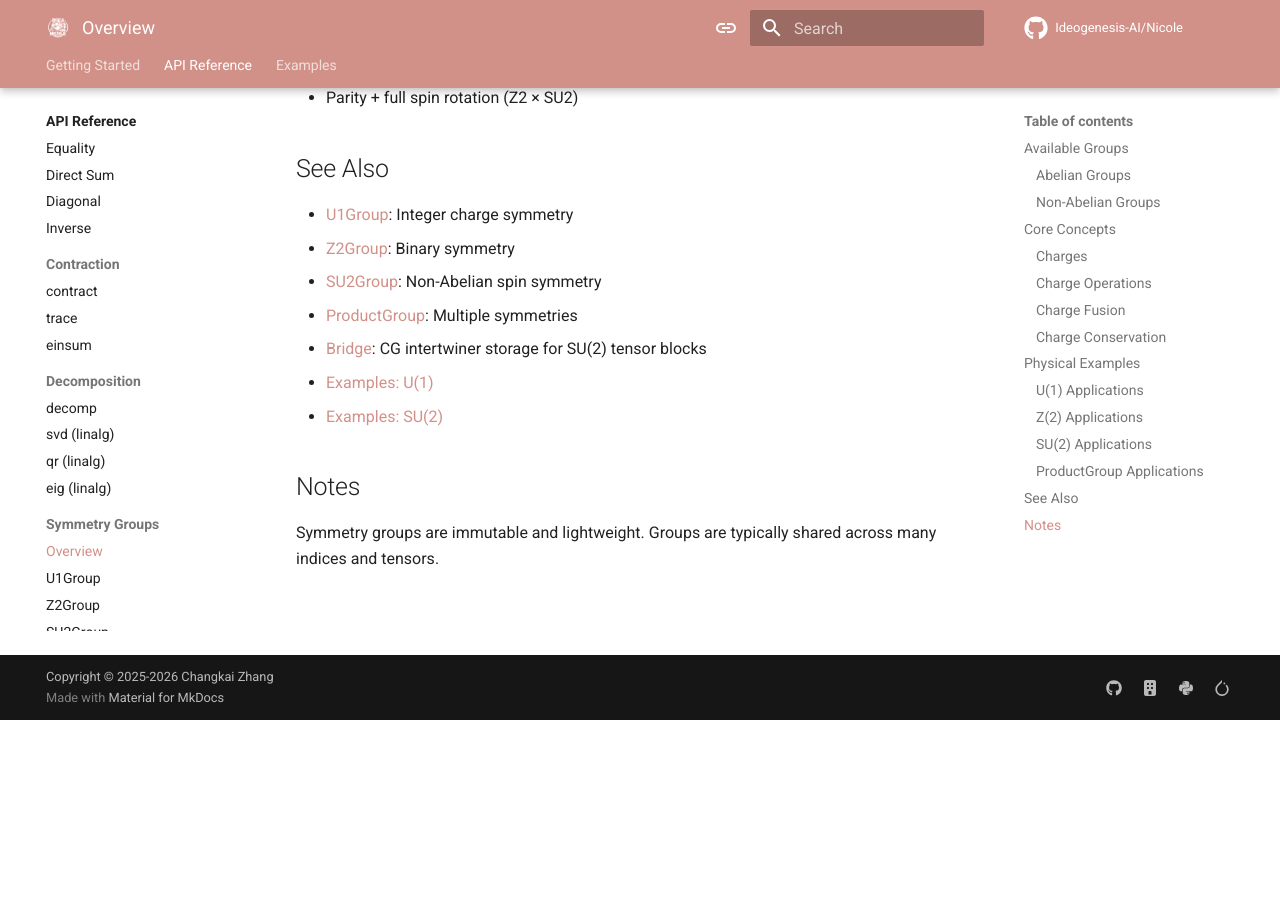
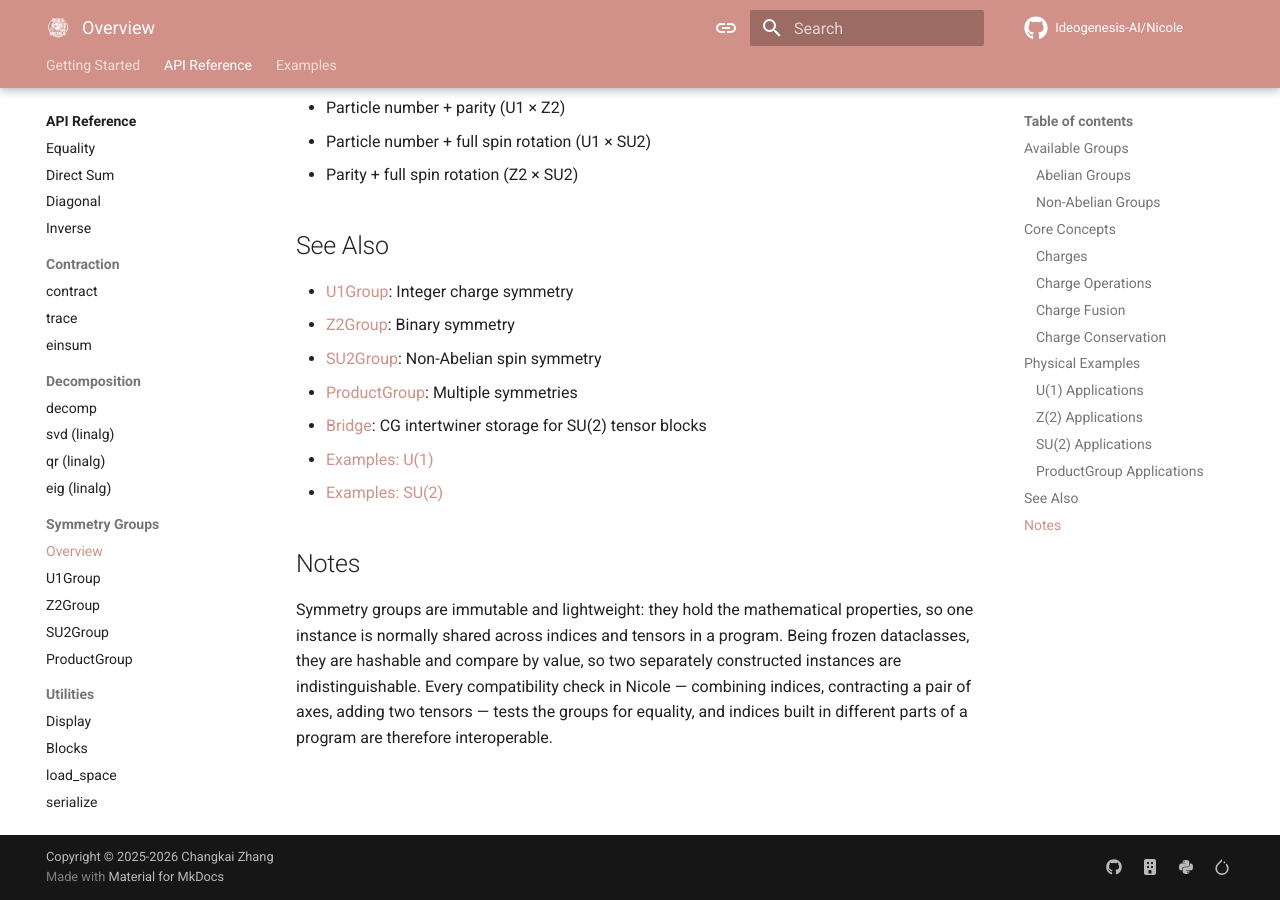
Before and after one commit to Ideogenesis-AI/Nicole, an MkDocs documentation site: the page built from docs/api/symmetry/overview.md, in a window 1280 px wide and 900 px high, scrolled down 2715 px. Built offline with MkDocs 1.6.1 and Material for MkDocs 9.7.7, drawn with Linux system fonts in a browser that asks for light colours; comment, search, counter and statistics services are not loaded; the version menu is left out; before the commit the page ends 3435 px from its top, so only the background shows below that; some of the changed text lies outside the part shown.

Commit message:
Expand the symmetry overview's lede and sharing note
Both the opening and the closing note were single sentences on a page otherwise built from full sections. The lede now says what a group supplies, the sector labels and the fusion rule that together decide which blocks a symmetric tensor can legally hold. The note says why one group instance is normally shared: groups carry nothing about any particular tensor, they are frozen dataclasses comparing by value, and every compatibility check in the library tests groups for equality instead of identity, so indices built in different parts of a program interoperate without being handed the same object.

```diff
--- a/docs/api/symmetry/overview.md
+++ b/docs/api/symmetry/overview.md
@@ -1,6 +1,6 @@
 # Symmetry Groups Overview
 
-Nicole's symmetry system enables efficient block-sparse tensor operations by exploiting conserved quantum numbers.
+Nicole's symmetry system enables efficient block-sparse tensor operations by exploiting conserved quantum numbers. A symmetry group supplies the labels that an index hangs on its sectors and the fusion rule that decides which combinations of those labels are allowed. So only the blocks that a symmetric tensor can legally hold are ever stored or touched. The pages below cover the groups that ship with Nicole and the operations every group provides.
 
 ## Available Groups
 
@@ -107,4 +107,4 @@ SU(2) tensors use the Wigner–Eckart decomposition internally; see the [Yuzuha
 
 ## Notes
 
-Symmetry groups are immutable and lightweight. Groups are typically shared across many indices and tensors.
+Symmetry groups are immutable and lightweight: they hold the mathematical properties, so one instance is normally shared across indices and tensors in a program. Being frozen dataclasses, they are hashable and compare by value, so two separately constructed instances are indistinguishable. Every compatibility check in Nicole — combining indices, contracting a pair of axes, adding two tensors — tests the groups for equality, and indices built in different parts of a program are therefore interoperable.
```
